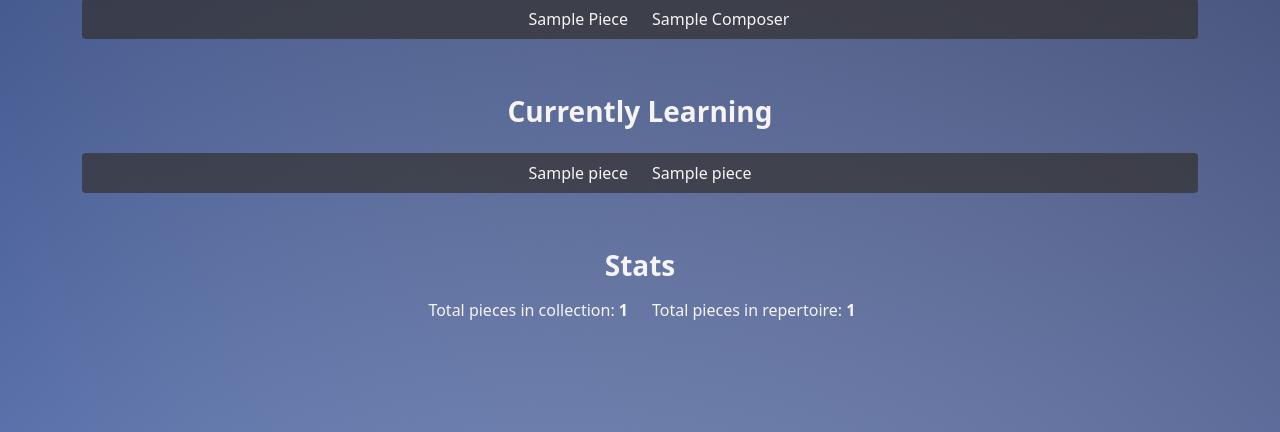
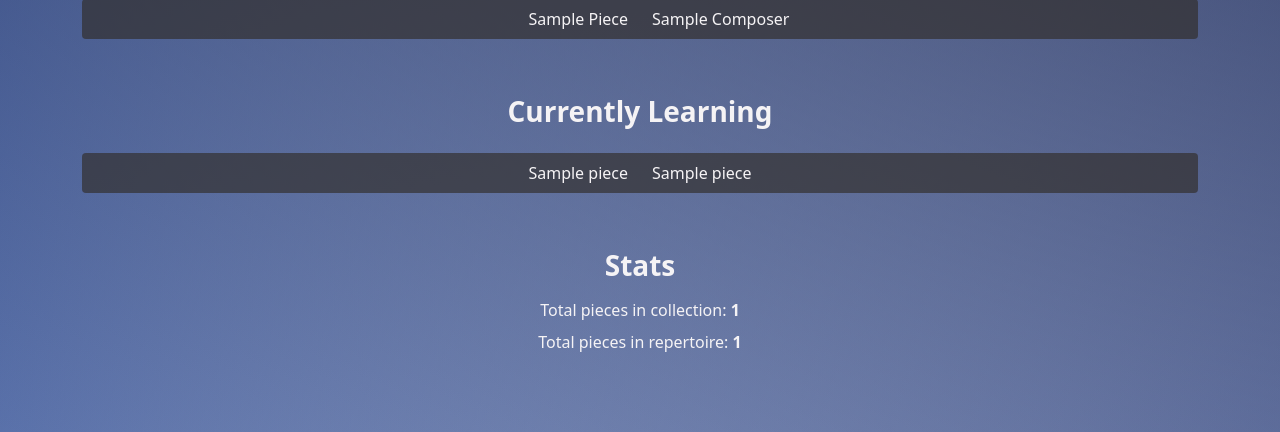
Before and after one commit to paulohenrique-gh/repertoire-manager, a Flask app: template templates/index.html in a window 1280 px wide. Shown: the part 368-800 px from the top of the page. Run offline with Flask 3, Linux system fonts and the light colour scheme; the template is opened without the code that fills it: most values are stand-ins (such as "Sample title", 1, 10 or a date in 2020); some web fonts are replaced.

Commit message:
update stats page

```diff
--- a/templates/index.html
+++ b/templates/index.html
@@ -84,11 +84,13 @@
 
     <section class="container mt-5">
         <h1 class="mb-3 d-block px-5 fw-bolder">Stats</h1>
-        <div class="row">
-            <div class="col-md-6 text-md-end">
+        <div class="row my-2">
+            <div class="col-12 text-center">
                 Total pieces in collection: <span class="fw-bolder">{{ total_in_collection }}</span>
             </div>
-            <div class="col-md-6 text-md-start">
+        </div>
+        <div class="row my-2">
+            <div class="col-12 text-center">
                 Total pieces in repertoire: <span class="fw-bolder">{{ total_in_repertoire }}</span>
             </div>
         </div>
```
